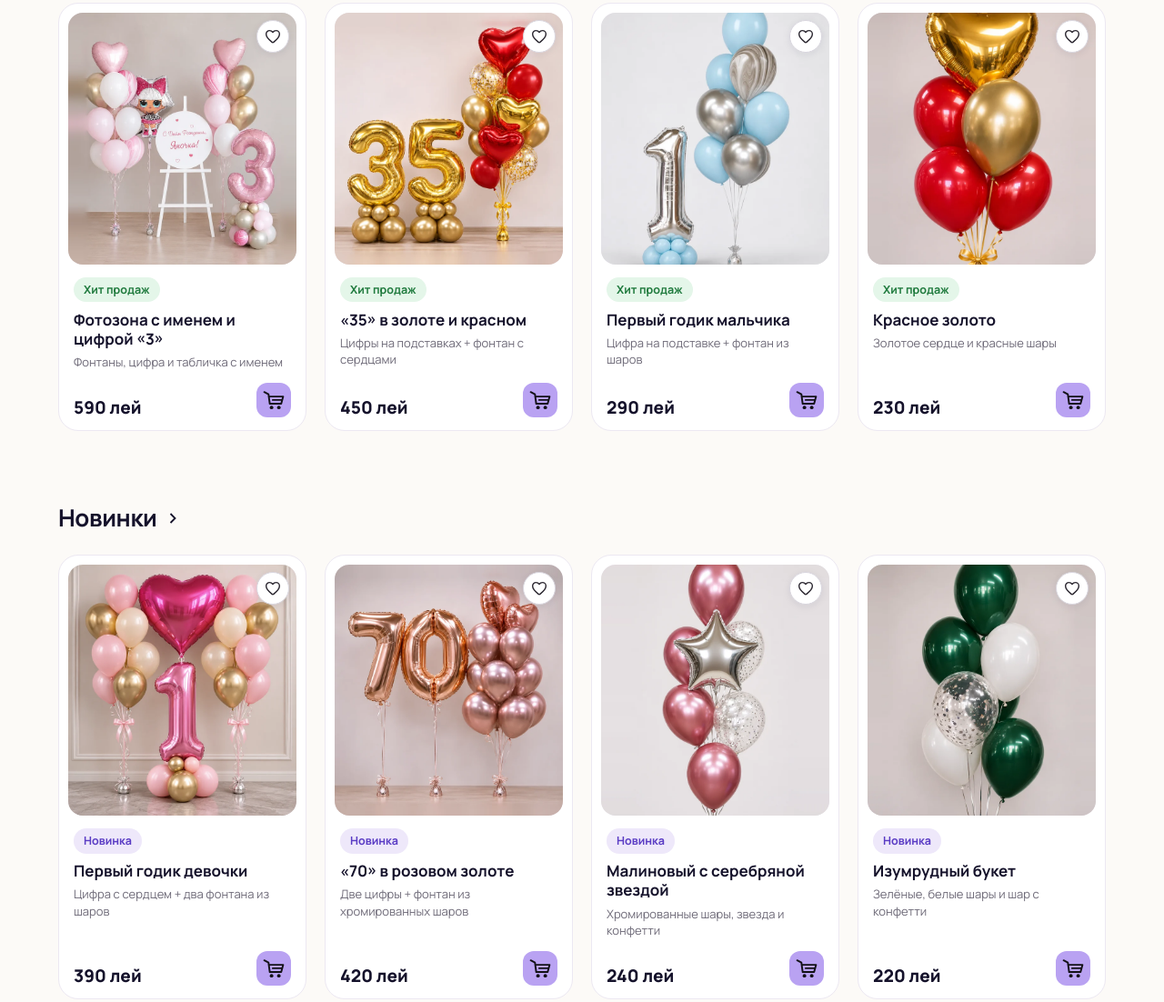
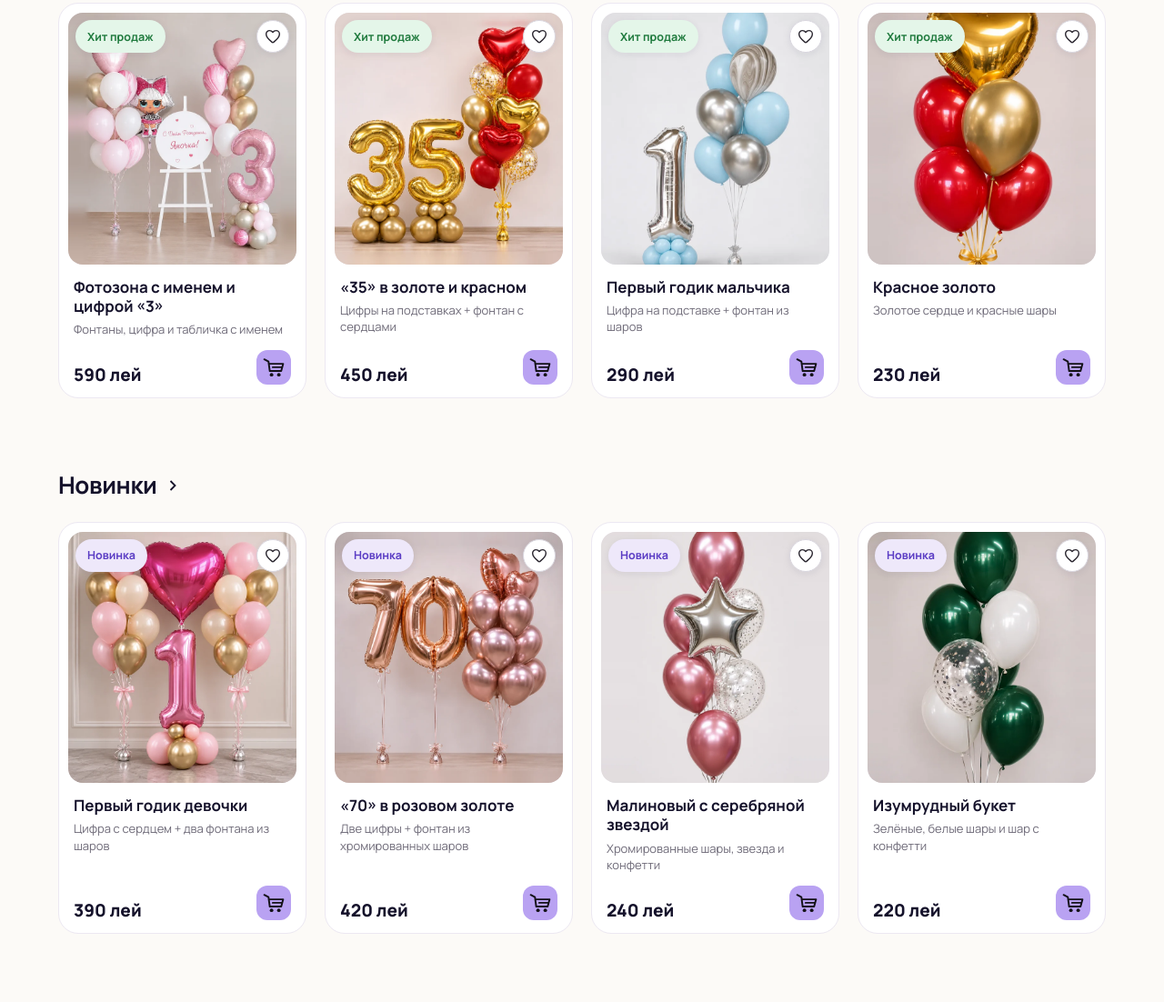
Before and after one commit to sergeitukan1399-sudo/alisa-decor-site, a plain HTML site: page index.html in a window 1280 px wide. Shown: the part 1157-2259 px from the top of the page at 91% size. Drawn offline with nearby package versions, Linux system fonts and the light colour scheme.

Commit message:
Бейджи «Хит продаж»/«Новинка» на фото рядом с сердечком
Co-Authored-By: Claude Opus 5.5 <noreply@anthropic.com>
Claude-Session: https://claude.ai/code/session_01Fytt34XpsEiyTrq7aYvPLR

```diff
--- a/index.html
+++ b/index.html
@@ -1295,6 +1295,11 @@ body.copage .tabbar{display:none!important}
 .vbody .vbadge{grid-area:b!important;margin:0!important;align-self:start}.vbody .vname{grid-area:n!important}.vbody .vsub{grid-area:s!important;align-self:start}.vbody .vprice{grid-area:p!important;align-self:end!important}.vbody .vadd{grid-area:a!important;align-self:end!important}
 @media (max-width:860px){.vbody{grid-template-rows:27px auto 1fr auto!important}}
 @media (max-width:860px){#cats,#hits,#new,#how,#reviews,#faq{scroll-margin-top:64px}}
+/* badge back on photo, aligned with heart */
+.vbody{grid-template-rows:0 auto 1fr auto!important}
+.vbadge.vbtop{position:absolute!important;z-index:2;top:8px;left:8px;height:36px;display:inline-flex;align-items:center;padding:0 13px!important;margin:0!important;border-radius:999px;font-size:12.5px!important;font-weight:700;background:#E4F6E9!important;color:#1F7A3D!important;box-shadow:0 2px 8px rgba(30,20,60,.08);-webkit-backdrop-filter:none!important;backdrop-filter:none!important}
+.vbadge.vbtop.new{background:#EEE8FA!important;color:var(--acc-d)!important}
+@media (max-width:860px){.vbadge.vbtop{top:6px;left:6px;height:32px;padding:0 10px!important;font-size:11px!important}}
 /* compact filter + sort, equal width */
 .toolbar .fbtn,.toolbar .select{min-height:40px!important;height:40px;font-size:14px!important;font-weight:600!important;width:210px;margin:0!important;box-sizing:border-box}
 .toolbar .fbtn{padding:0 16px!important;gap:8px!important;justify-content:center}
@@ -1618,8 +1623,8 @@ function vcard(p,bdg){
   var raw=bdg||p.badge,badge=raw==="Хит"?"Хит":raw;
   return '<article class="vcard'+(p.photo?'':' noph')+'">'+
    '<div class="vimgw"><a class="vimg" href="#product/'+p.id+'" aria-label="'+esc(p.name)+'" style="background:'+(p.photo?'#F1EEF6':'linear-gradient(160deg,'+p.tone[2]+',#EDE6FA)')+'">'+pic(p)+'</a>'+
-   '<button class="vheart" data-fav="'+p.id+'" aria-pressed="'+fav+'" aria-label="'+(fav?"Убрать из понравившихся":"В понравившиеся")+'"><svg width="20" height="20" viewBox="0 0 24 24" fill="none" stroke="currentColor" stroke-width="1.7" stroke-linejoin="round" aria-hidden="true"><path d="M12 20.2c-.3 0-.6-.1-.8-.3C8.6 17.8 3.2 13.9 3.2 9.1 3.2 6.4 5.2 4.3 7.8 4.3c1.7 0 3.2.9 4.2 2.3 1-1.4 2.5-2.3 4.2-2.3 2.6 0 4.6 2.1 4.6 4.8 0 4.8-5.4 8.7-8 10.8-.2.2-.5.3-.8.3z"/></svg></button></div>'+
-   '<div class="vbody">'+(badge?'<span class="vbadge'+(raw==="Новинка"?" new":"")+'">'+(raw==="Хит"?"Хит продаж":badge)+'</span>':'')+'<a class="vname" href="#product/'+p.id+'">'+esc(p.name)+'</a><span class="vsub">'+esc(vsub(p))+'</span><span class="vprice">'+lei(p.price)+'</span>'+
+   (badge?'<span class="vbadge vbtop'+(raw==="Новинка"?" new":"")+'">'+(raw==="Хит"?"Хит продаж":badge)+'</span>':'')+'<button class="vheart" data-fav="'+p.id+'" aria-pressed="'+fav+'" aria-label="'+(fav?"Убрать из понравившихся":"В понравившиеся")+'"><svg width="20" height="20" viewBox="0 0 24 24" fill="none" stroke="currentColor" stroke-width="1.7" stroke-linejoin="round" aria-hidden="true"><path d="M12 20.2c-.3 0-.6-.1-.8-.3C8.6 17.8 3.2 13.9 3.2 9.1 3.2 6.4 5.2 4.3 7.8 4.3c1.7 0 3.2.9 4.2 2.3 1-1.4 2.5-2.3 4.2-2.3 2.6 0 4.6 2.1 4.6 4.8 0 4.8-5.4 8.7-8 10.8-.2.2-.5.3-.8.3z"/></svg></button></div>'+
+   '<div class="vbody"><a class="vname" href="#product/'+p.id+'">'+esc(p.name)+'</a><span class="vsub">'+esc(vsub(p))+'</span><span class="vprice">'+lei(p.price)+'</span>'+
    '<button class="vadd'+(inCart?' done':'')+'" data-add="'+p.id+'" aria-pressed="'+inCart+'" aria-label="'+(inCart?'Убрать из корзины «':'Добавить «')+esc(p.name)+'»">'+BAG+'</button></div>'+
   '</article>';
 }
```
